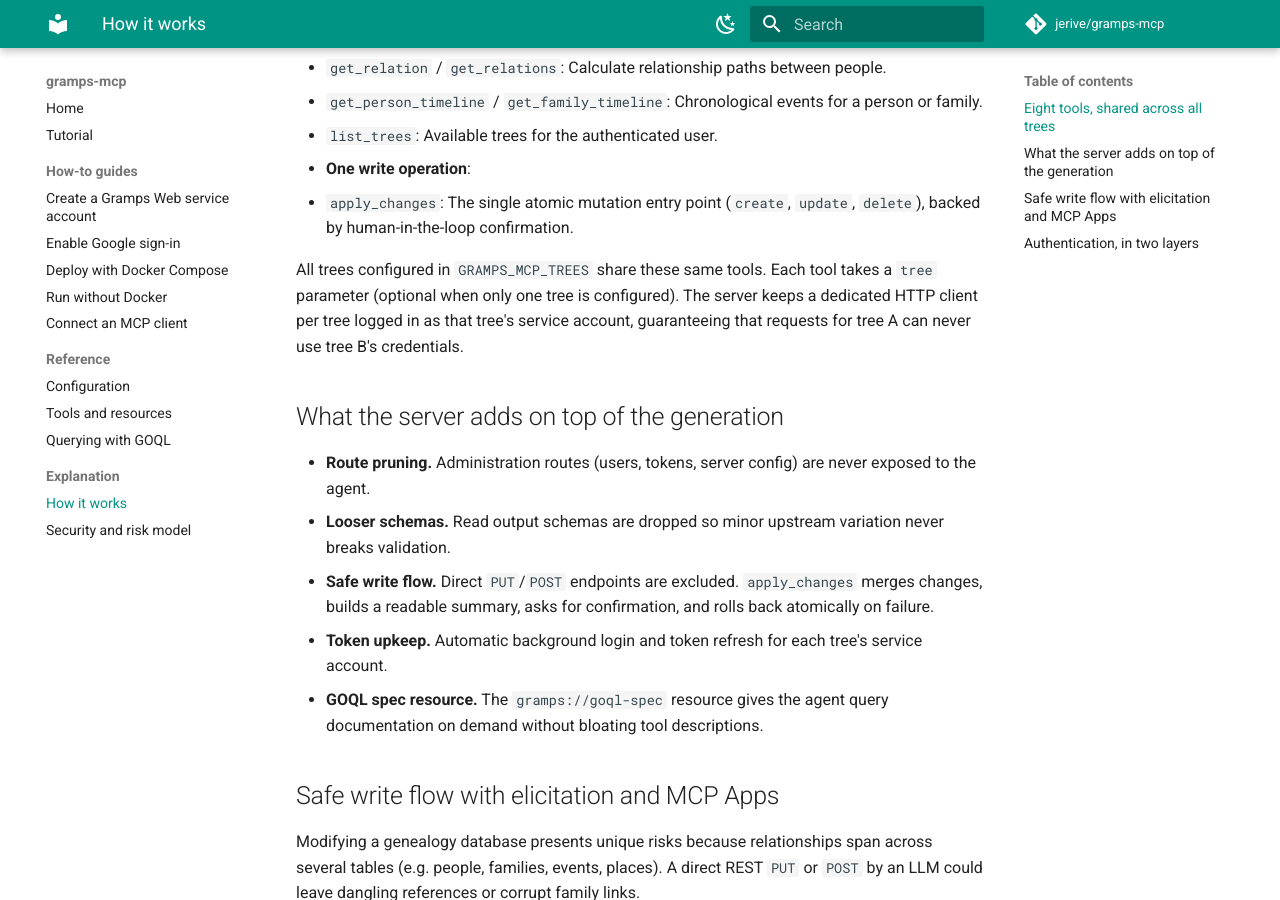
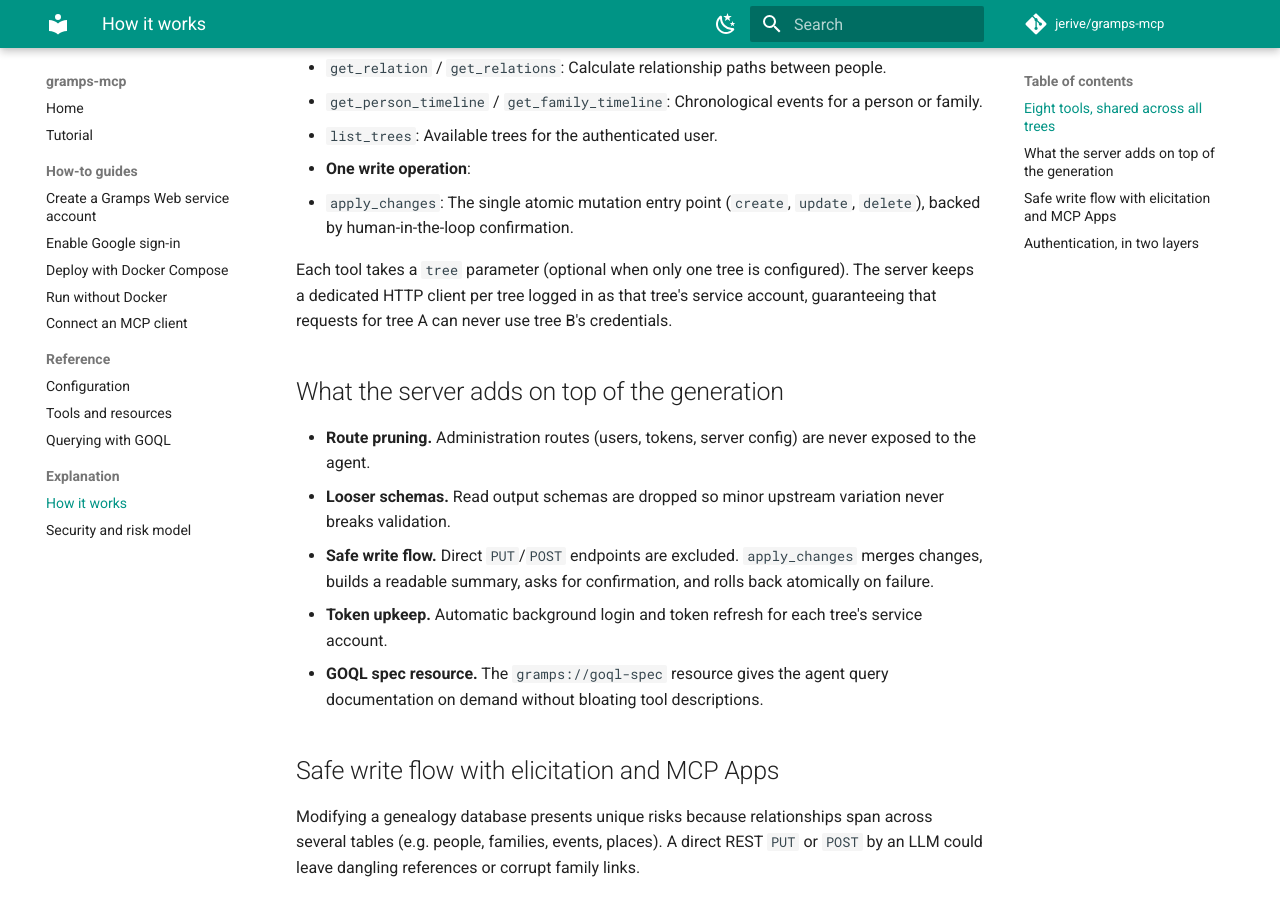
Before and after one commit to jerive/gramps-mcp, an MkDocs documentation site: the page built from docs/explanation/how-it-works.md, in a window 1280 px wide and 900 px high, scrolled down 436 px. Built offline with MkDocs 1.6.1 and Material for MkDocs 9.7.7, drawn with Linux system fonts in a browser that asks for light colours; comment, search, counter and statistics services are not loaded.

Commit message:
docs: remove redundant sentence in how-it-works

```diff
--- a/docs/explanation/how-it-works.md
+++ b/docs/explanation/how-it-works.md
@@ -15,7 +15,7 @@
 - **One write operation**:
   - `apply_changes`: The single atomic mutation entry point (`create`, `update`, `delete`), backed by human-in-the-loop confirmation.
 
-All trees configured in `GRAMPS_MCP_TREES` share these same tools. Each tool takes a `tree` parameter (optional when only one tree is configured). The server keeps a dedicated HTTP client per tree logged in as that tree's service account, guaranteeing that requests for tree A can never use tree B's credentials.
+Each tool takes a `tree` parameter (optional when only one tree is configured). The server keeps a dedicated HTTP client per tree logged in as that tree's service account, guaranteeing that requests for tree A can never use tree B's credentials.
 
 ## What the server adds on top of the generation
 
```
